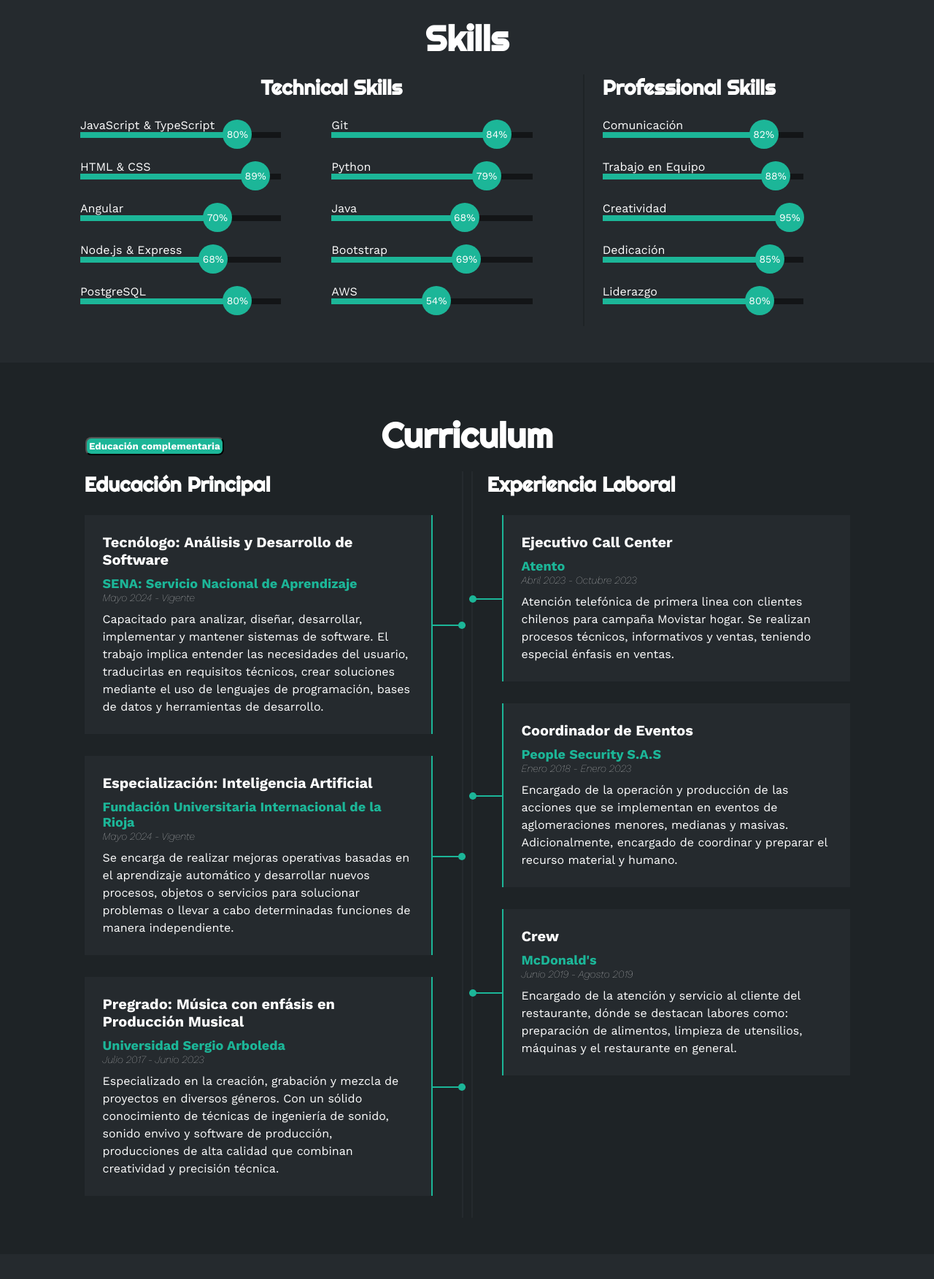
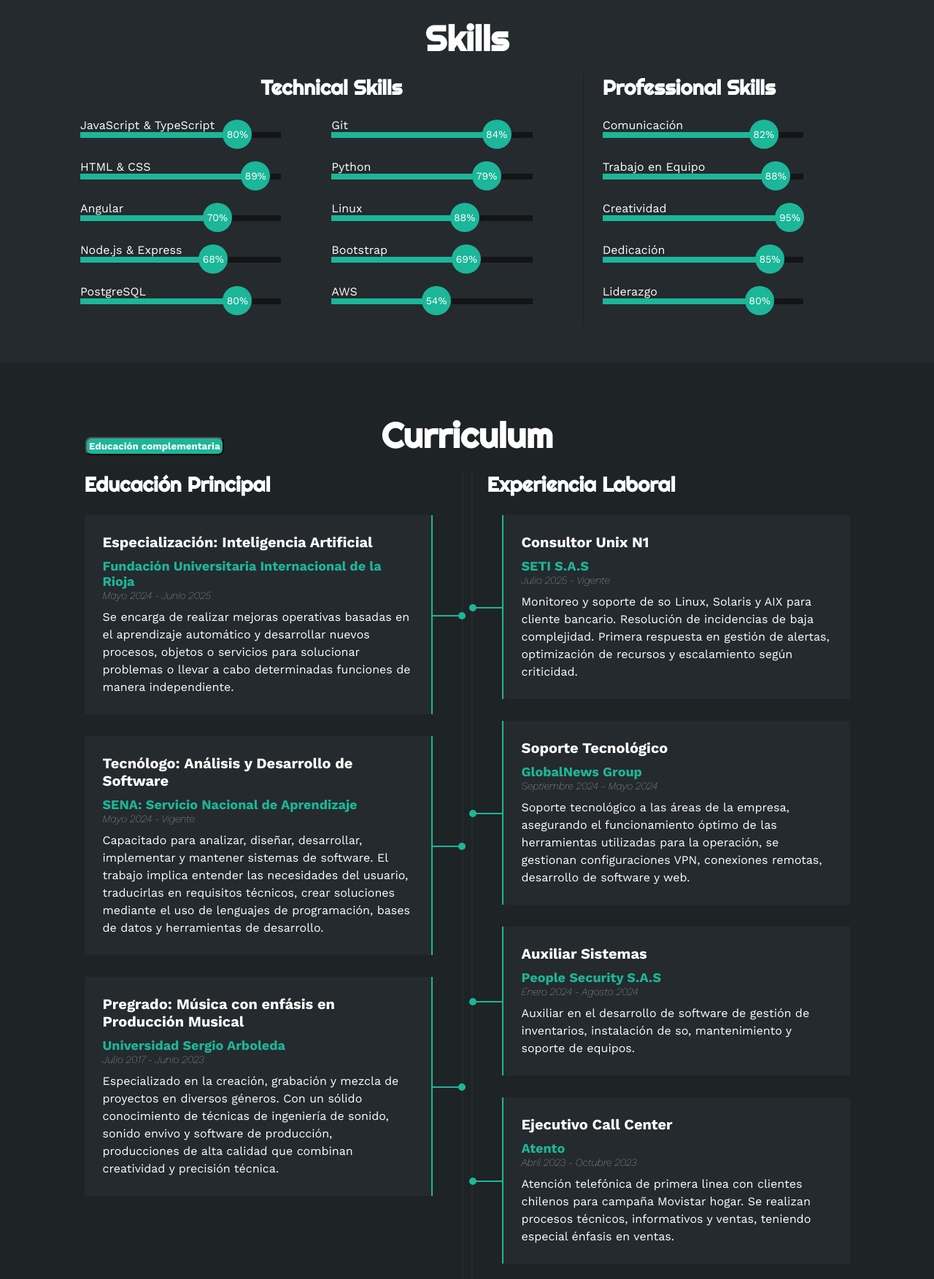
Before and after one commit to DauidH/Dauidh.github.io, a plain HTML site: page index.html in a window 1280 px wide. Shown: the part 1527-3280 px from the top of the page at 73% size. Drawn offline with nearby package versions, Linux system fonts and the light colour scheme.

Commit message:
Actualización de datos.

```diff
--- a/index.html
+++ b/index.html
@@ -51,7 +51,7 @@
     <section id="sobremi" class="sobremi">
         <div class="contenido-seccion">
             <h2>Sobre Mí</h2>
-            <p>Hola, soy <span>David Herrera,</span> desarrollador con alto contenido humano y buenas relaciones interpersonales, con conocimientos en lenguajes de programación, programación orientada a objetos, git, desarrollo Backend y Frontend, bases de datos y arquitectura en la nube. Preparado para enfrentar desafíos técnicos y contribuir al éxito del equipo. Presenta habilidades de multitasking, trabajo en equipo y aprendizaje continuo para una escalabilidad constante.</p>
+            <p>Hola, soy <span>David Herrera,</span> Desarrollador orientado al detalle con buenas relaciones interpersonales, conocimientos en lenguajes de programación, linux, git, desarrollo Backend y Frontend, bases de datos y conocimientos en IA. Preparado para enfrentar desafíos técnicos y contribuir al éxito del equipo. Presenta habilidades de multitasking, trabajo en equipo y aprendizaje continuo para una escalabilidad constante.</p>
 
             <div class="fila">
                 <!-- datos personales -->
@@ -80,7 +80,7 @@
                         </li>
                         <li>
                             <strong>Cargo</strong>
-                            <span>FREELANCE</span>
+                            <span>DESARROLLADOR</span>
                         </li>
                     </ul>
                  </div>
@@ -202,10 +202,10 @@
                                 </div>
                             </div>
                             <div class="skill">
-                                <span>Java</span>
+                                <span>Linux</span>
                                 <div class="barra-skill">
                                     <div class="progreso">
-                                        <span class="contador">68</span>
+                                        <span class="contador">88</span>
                                     </div>
                                 </div>
                             </div>
@@ -287,10 +287,10 @@
                 <div id="edu-comp-vent" class="edu-comp-vent">
                     <h3>Educación Complementaria</h3>
                     <div class="edu-item">
-                        <h4>Bootcamp: Programación</h4>
+                        <h4>Bootcamp: Programación nivel Integrador</h4>
                         <p>(TypeScript, Java, PostgreSQL, Angular)</p>
                         <span class="casa">MinTic - Universidad Sergio Arboleda</span>
-                        <span class="fecha">Abril 2024 - Vigente</span>
+                        <span class="fecha">Febrero 2024 - Agosto 2024</span>
                     </div>
                     <div class="edu-item">
                         <h4>Curso: Python</h4>
@@ -303,23 +303,13 @@
                         <span class="fecha">Marzo 2024 - Mayo 2024</span>
                     </div>
                     <div class="edu-item">
-                        <h4>Curso: Curso profesional en Git y GitHub</h4>
-                        <span class="casa">Platzi</span>
-                        <span class="fecha">Febrero 2024 - Abril 2024</span>
-                    </div>
-                    <div class="edu-item">
-                        <h4>Curso: Curso definitivo en JavaScript</h4>
+                        <h4>Curso de Introducción a AWS: Cómputo, Almacenamiento y Bases de Datos</h4>
                         <span class="casa">Platzi</span>
                         <span class="fecha">Enero 2024 - Marzo 2024</span>
                     </div>
                     <div class="edu-item">
-                        <h4>Curso: Computo básico AWS</h4>
-                        <span class="casa">Platzi</span>
-                        <span class="fecha">Enero 2024 - Marzo 2024</span>
-                    </div>
-                    <div class="edu-item">
-                        <h4>Curso: Programación básica</h4>
-                                                <p>(CSS, HTML, JavaScript, Node.js, Express.js)</p>
+                        <h4>Curso de Programación básica</h4>
+                        <p>(CSS, HTML, JavaScript, Node.js, Express.js)</p>
                         <span class="casa">Platzi</span>
                         <span class="fecha">Noviembre 2023 - Enero 2024</span>
                     </div>
@@ -329,19 +319,19 @@
                 <div class="col izquierda">
                     <h3>Educación Principal</h3>
                     <div class="item izq">
-                        <h4>Tecnólogo: Análisis y Desarrollo de Software</h4>
-                        <span class="casa">SENA: Servicio Nacional de Aprendizaje</span>
-                        <span class="fecha">Mayo 2024 - Vigente</span>
-                        <p>Capacitado para analizar, diseñar, desarrollar, implementar y mantener sistemas de software. El trabajo implica entender las necesidades del usuario, traducirlas en requisitos técnicos, crear soluciones mediante el uso de lenguajes de programación, bases de datos y herramientas de desarrollo.</p>
+                        <h4>Especialización: Inteligencia Artificial</h4>
+                        <span class="casa">Fundación Universitaria Internacional de la Rioja</span>
+                        <span class="fecha">Mayo 2024 - Junio 2025</span>
+                        <p>Se encarga de realizar mejoras operativas basadas en el aprendizaje automático y desarrollar nuevos procesos, objetos o servicios para solucionar problemas o llevar a cabo determinadas funciones de manera independiente.</p>
                         <div class="conectori">
                             <div class="circuloi"></div>
                         </div>
                     </div>
                     <div class="item izq">
-                        <h4>Especialización: Inteligencia Artificial</h4>
-                        <span class="casa">Fundación Universitaria Internacional de la Rioja</span>
+                        <h4>Tecnólogo: Análisis y Desarrollo de Software</h4>
+                        <span class="casa">SENA: Servicio Nacional de Aprendizaje</span>
                         <span class="fecha">Mayo 2024 - Vigente</span>
-                        <p>Se encarga de realizar mejoras operativas basadas en el aprendizaje automático y desarrollar nuevos procesos, objetos o servicios para solucionar problemas o llevar a cabo determinadas funciones de manera independiente.</p>
+                        <p>Capacitado para analizar, diseñar, desarrollar, implementar y mantener sistemas de software. El trabajo implica entender las necesidades del usuario, traducirlas en requisitos técnicos, crear soluciones mediante el uso de lenguajes de programación, bases de datos y herramientas de desarrollo.</p>
                         <div class="conectori">
                             <div class="circuloi"></div>
                         </div>
@@ -360,28 +350,37 @@
                 <div class="col derecha">
                     <h3>Experiencia Laboral</h3>
                     <div class="item der">
-                        <h4>Ejecutivo Call Center</h4>
-                        <span class="casa">Atento</span>
-                        <span class="fecha">Abril 2023 - Octubre 2023</span>
-                        <p>Atención telefónica de primera linea con clientes chilenos para campaña Movistar hogar. Se realizan procesos técnicos, informativos y ventas, teniendo especial énfasis en ventas.</p>
+                        <h4>Consultor Unix N1</h4>
+                        <span class="casa">SETI S.A.S</span>
+                        <span class="fecha">Julio 2025 - Vigente</span>
+                        <p>Monitoreo y soporte de so Linux, Solaris y AIX para cliente bancario. Resolución de incidencias de baja complejidad. Primera respuesta en gestión de alertas, optimización de recursos y escalamiento según criticidad.</p>
                         <div class="conectord">
                             <div class="circulod"></div>
                         </div>
                     </div>
                     <div class="item der">
-                        <h4>Coordinador de Eventos</h4>
-                        <span class="casa">People Security S.A.S</span>
-                        <span class="fecha">Enero 2018 - Enero 2023</span>
-                        <p>Encargado de la operación y producción de las acciones que se implementan en eventos de aglomeraciones menores, medianas y masivas. Adicionalmente, encargado de coordinar y preparar el recurso material y humano.</p>
+                        <h4>Soporte Tecnológico</h4>
+                        <span class="casa">GlobalNews Group</span>
+                        <span class="fecha">Septiembre 2024 - Mayo 2024</span>
+                        <p>Soporte tecnológico a las áreas de la empresa, asegurando el funcionamiento óptimo de las herramientas utilizadas para la operación, se gestionan configuraciones VPN, conexiones remotas, desarrollo de software y web.</p>
                         <div class="conectord">
                             <div class="circulod"></div>
                         </div>
                     </div>
                     <div class="item der">
-                        <h4>Crew</h4>
-                        <span class="casa">McDonald's</span>
-                        <span class="fecha">Junio 2019 - Agosto 2019</span>
-                        <p>Encargado de la atención y servicio al cliente del restaurante, dónde se destacan labores como: preparación de alimentos, limpieza de utensilios, máquinas y el restaurante en general.</p>
+                        <h4>Auxiliar Sistemas</h4>
+                        <span class="casa">People Security S.A.S</span>
+                        <span class="fecha">Enero 2024 - Agosto 2024</span>
+                        <p>Auxiliar en el desarrollo de software de gestión de inventarios, instalación de so, mantenimiento y soporte de equipos.</p>
+                        <div class="conectord">
+                            <div class="circulod"></div>
+                        </div>
+                    </div>
+                    <div class="item der">
+                        <h4>Ejecutivo Call Center</h4>
+                        <span class="casa">Atento</span>
+                        <span class="fecha">Abril 2023 - Octubre 2023</span>
+                        <p>Atención telefónica de primera linea con clientes chilenos para campaña Movistar hogar. Se realizan procesos técnicos, informativos y ventas, teniendo especial énfasis en ventas.</p>
                         <div class="conectord">
                             <div class="circulod"></div>
                         </div>
```
Also changed, not shown: 1 other file.
